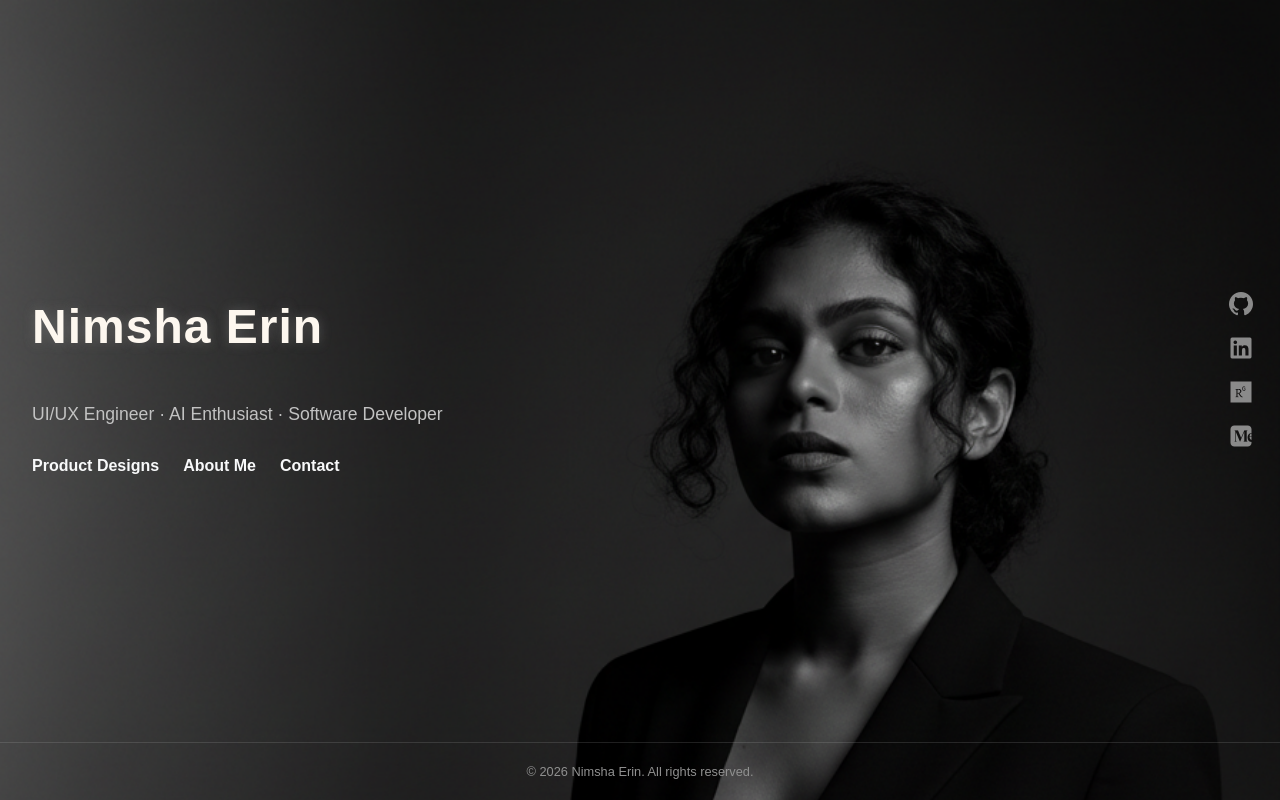
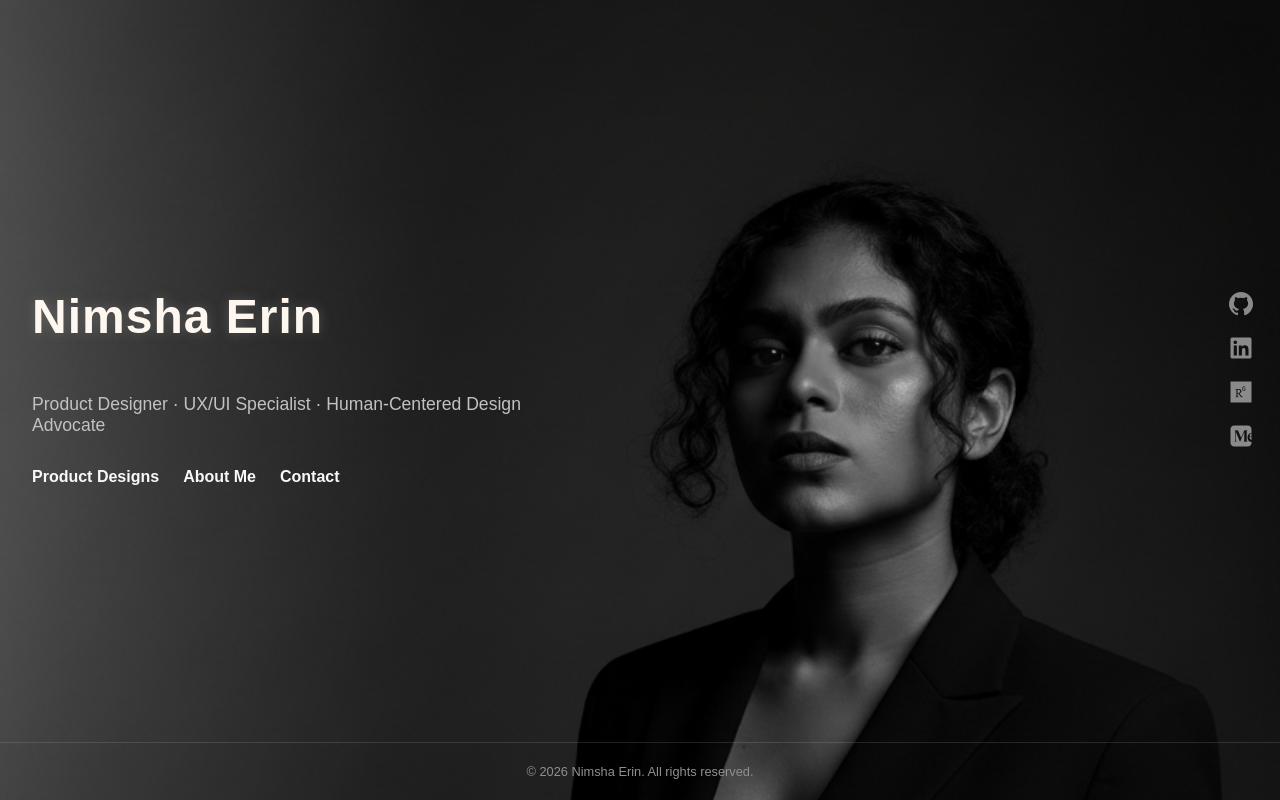
Before and after one commit to NimshaE/Portfolio, a Vue app: page / in a window 1280 px wide. Built offline with nearby package versions, Linux system fonts and the light colour scheme.

Commit message:
index change

```diff
--- a/src/views/HomeView.vue
+++ b/src/views/HomeView.vue
@@ -5,7 +5,7 @@
       <div class="left-panel">
         <div class="content">
           <h1 class="name">Nimsha Erin</h1>
-          <p class="tagline">UI/UX Engineer · AI Enthusiast · Software Developer</p>
+          <p class="tagline">Product Designer · UX/UI Specialist · Human-Centered Design Advocate</p>
 
           <nav class="nav-links">
             <router-link to="/uiux">Product Designs</router-link>
--- a/vue.config.js
+++ b/vue.config.js
@@ -3,6 +3,6 @@ const { defineConfig } = require('@vue/cli-service')
 module.exports = defineConfig({
   transpileDependencies: true,
   publicPath: process.env.NODE_ENV === 'production'
-    ? '/MyPortfolio/'
+    ? '/Portfolio/'
     : '/'
 })
```
Also changed, not shown: 1 other file (tests, documents, lock files or other folders).
